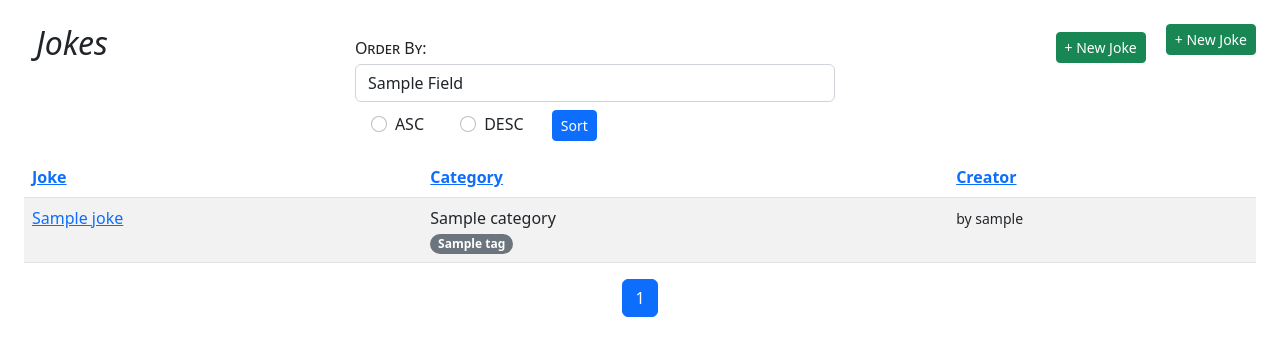
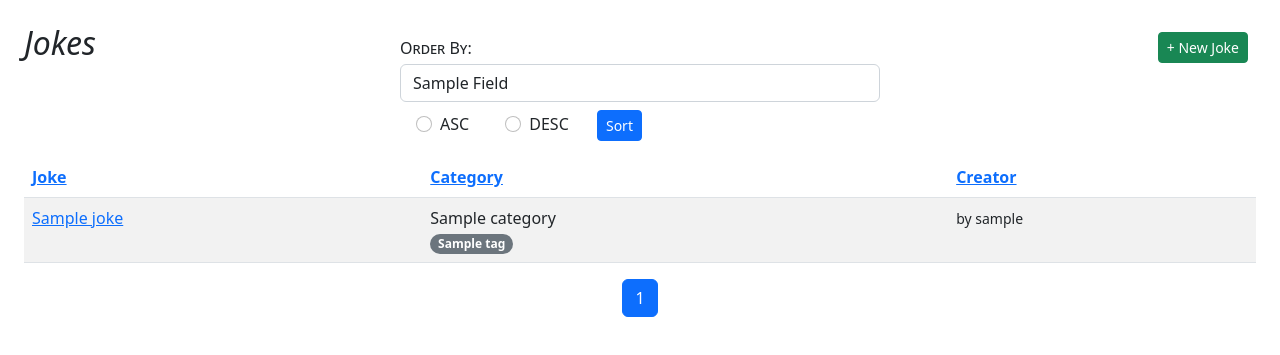
Before and after one commit to jomuni2/djangojokes.com, a Django app: template templates/jokes/joke_list.html in a window 1280 px wide. Shown: the part 65-420 px from the top of the page. Run offline with Django 5.2, Linux system fonts and the light colour scheme; the template is opened without the code that fills it: most values are stand-ins (such as "Sample title", 1, 10 or a date in 2020); parts of the project's set-up code (start-up, migrations or seed data) failed here and were passed over; some libraries are stand-ins or nearby versions.

Commit message:
Made some changes; took out the line with the New Joke button (duplicated).

```diff
--- a/templates/jokes/joke_list.html
+++ b/templates/jokes/joke_list.html
@@ -2,9 +2,6 @@
 
 {% block title %}Jokes{% endblock %}
 {% block main %}
-    <a class="btn btn-success btn-sm float-end" href="{% url 'jokes:create' %}">
-        + New Joke
-    </a>
     <div class="row">
         <div class="col-12 col-md-2 col-lg-3">
             <h2>Jokes</h2>
@@ -16,7 +13,7 @@
                     {% for field in order_fields %}
                         <option value="{{ field }}"
                             {% if order == field %}selected{% endif %}
-                            >{{ field|title }}</option>
+                        >{{ field|title }}</option>
                     {% endfor %}
                 </select>
                 <div class="form-check form-check-inline">
```
